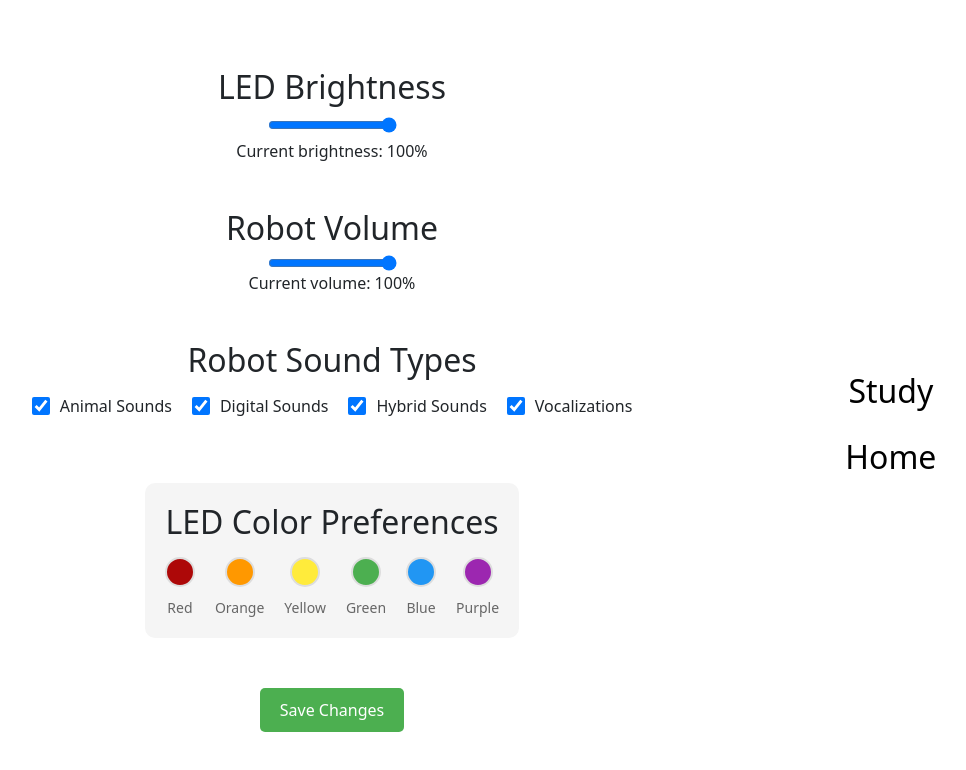
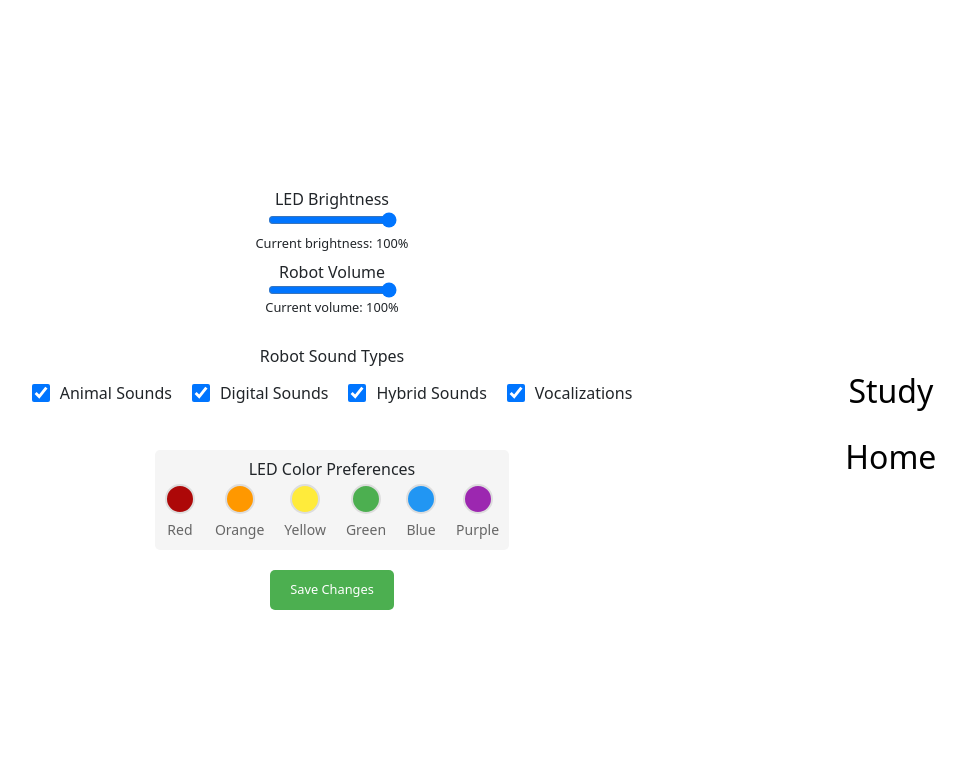
Before and after one commit to interaction-lab/BlossomUI_2425, an Angular app in the folder inlab_study/frontend/blossom-ang-ts/: page /settings in a window 1280 px wide. Shown: the top 770 px of the page, without its empty margins (308-1274 px from the left). Built offline with nearby package versions, Linux system fonts and the light colour scheme; no server answers.

Commit message:
Make settings more compact

```diff
--- a/inlab_study/frontend/blossom-ang-ts/src/app/settings/settings.component.css
+++ b/inlab_study/frontend/blossom-ang-ts/src/app/settings/settings.component.css
@@ -1,11 +1,14 @@
 .settings-container
 {
+  min-height: 100vh;
+  box-sizing: border-box;
+  overflow-y: auto;
   display: flex;
   flex-direction: column;
   justify-content: center;
   align-items: center;
   padding: 50px;
-  height: 100vh; /*100vh is full viewport height*/
+  height: 100vh;
   text-align: center;
 }
 
@@ -13,15 +16,15 @@
 {
   width: 100%;
   max-width: 400px;
-  margin-top: 20px;
-  margin-bottom: 30px;
+  margin-top: 10px;
+  margin-bottom: 10px;
 }
 
 .volume-slider
 {
   width: 100%;
   max-width: 400px;
-  margin-top: 20px;
+  margin-top: 10px;
 }
 
 .audio-preferences
@@ -76,10 +79,10 @@
 
 /*COLOR SECTION*/
 .color-preferences {
-  margin: 30px;
-  padding: 20px;
+  margin: 10px;
+  padding: 10px;
   background-color: #f5f5f5;
-  border-radius: 10px;
+  border-radius: 5px;
 }
 
 .color-checkbox-group {
@@ -87,7 +90,7 @@
   flex-direction: row;
   justify-content: center;
   gap: 20px;
-  margin-top: 15px;
+  margin-top: 5px;
   flex-wrap: wrap;
 }
 
@@ -140,23 +143,36 @@
 .color-label {
   font-size: 14px;
   color: #666;
-  margin-top: 5px;
+  margin-top: 0px;
 }
 
 input, p, h2 {
   position: relative;
   z-index: 1001;
+  margin: 0;
+  padding: 0;
+}
+
+h2 {
+  font-size: 1.0rem;
+  margin-bottom: 0px;
+  margin-top: 0px;
+}
+
+p {
+  font-size: 0.8rem;
+  margin: 0px 0;
 }
 
 .save-button {
-  margin: 20px;
+  margin: 10px;
   padding: 10px 20px;
   background-color: #4CAF50; /*green for save*/
   color: white;
   border: none;
   border-radius: 5px;
   cursor: pointer;
-  font-size: 16px;
+  font-size: 0.8rem;
 }
 
 .save-button:hover {
```
